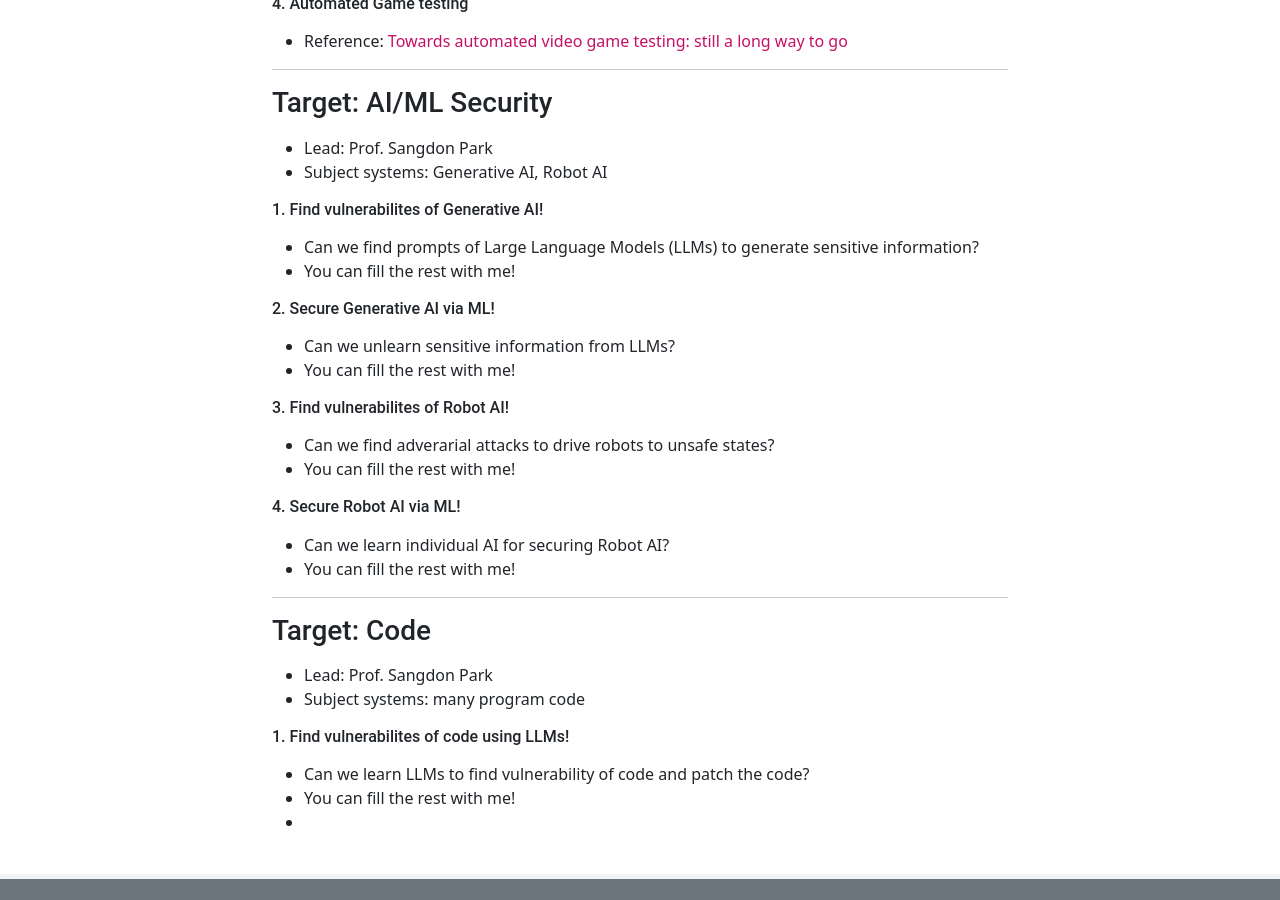
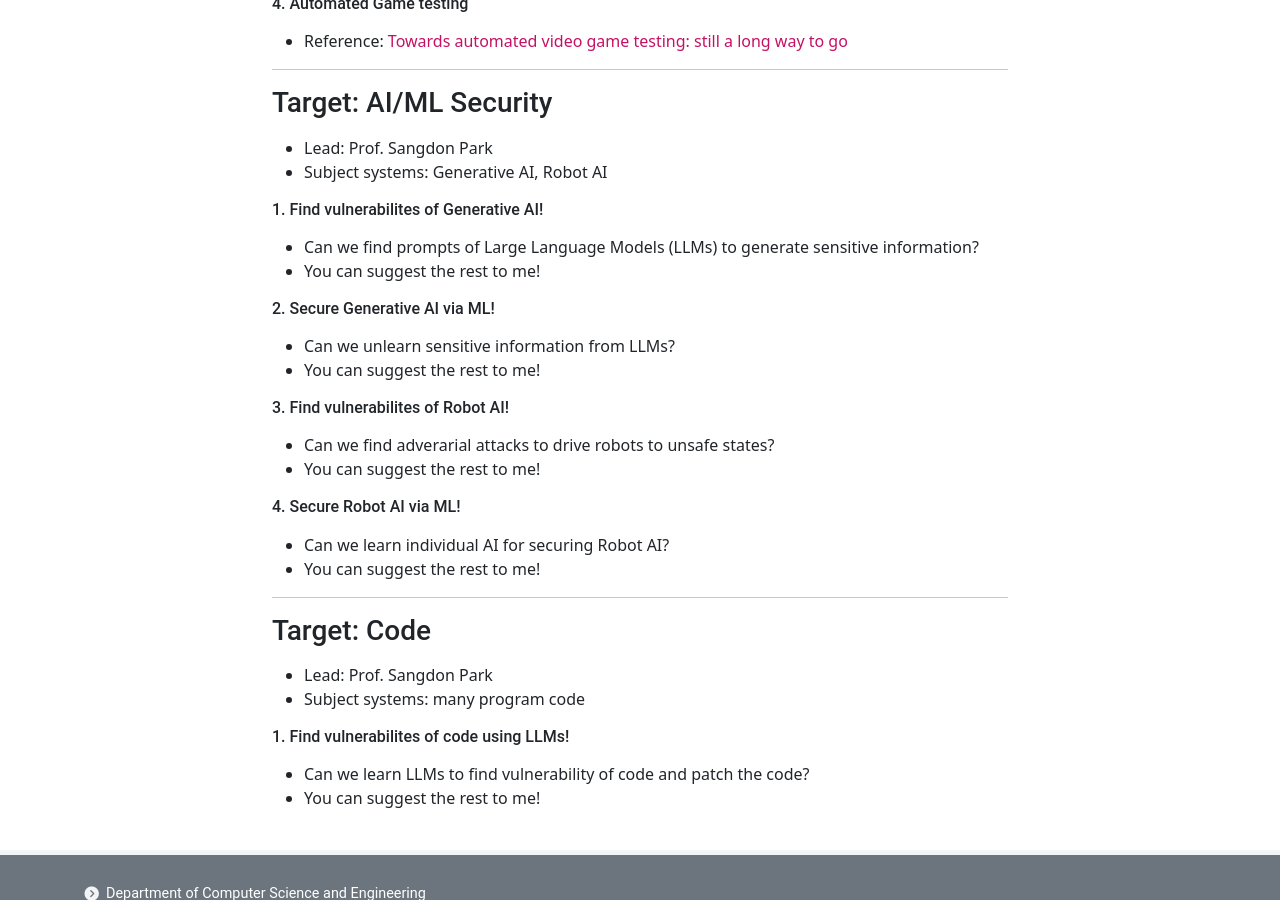
Before and after one commit to postech-compsec/postech-compsec.github.io, a Jekyll site: the page built from pages/research.md, in a window 1280 px wide and 900 px high, scrolled down 1955 px. Built offline with Jekyll 4.4.1, drawn with Linux system fonts in a browser that asks for light colours; nearby versions of some CDN libraries.

Commit message:
Update research.md

```diff
--- a/pages/research.md
+++ b/pages/research.md
@@ -89,19 +89,19 @@ Can we somehow skip the slow part for testing purposes?
 
 ###### 1. Find vulnerabilites of Generative AI!
 * Can we find prompts of Large Language Models (LLMs) to generate sensitive information?
-* You can fill the rest with me!
+* You can suggest the rest to me!
 
 ###### 2. Secure Generative AI via ML!
 * Can we unlearn sensitive information from LLMs?
-* You can fill the rest with me!
+* You can suggest the rest to me!
 
 ###### 3. Find vulnerabilites of Robot AI!
 * Can we find adverarial attacks to drive robots to unsafe states?
-* You can fill the rest with me!
+* You can suggest the rest to me!
 
 ###### 4. Secure Robot AI via ML!
 * Can we learn individual AI for securing Robot AI?
-* You can fill the rest with me!
+* You can suggest the rest to me!
 
 
 ---
@@ -112,6 +112,6 @@ Can we somehow skip the slow part for testing purposes?
 
 ###### 1. Find vulnerabilites of code using LLMs!
 * Can we learn LLMs to find vulnerability of code and patch the code?
-* You can fill the rest with me!
-*
+* You can suggest the rest to me!
+
 <!-- TODO: sangdon -->
```
